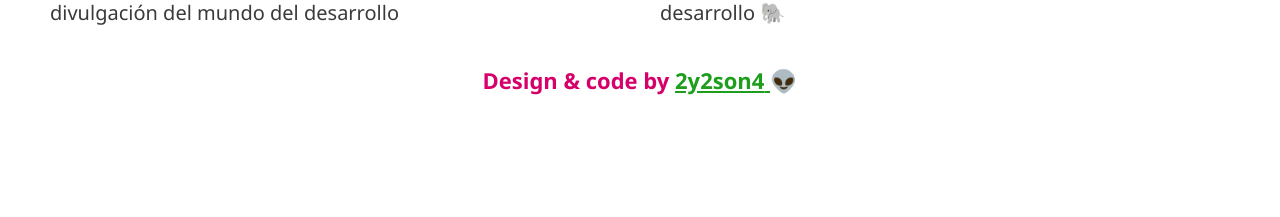
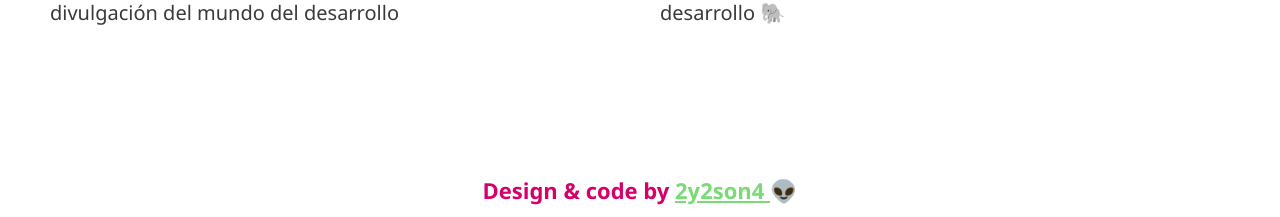
Before and after one commit to 2y2son4/favourite-videos-react, a React (Create React App) app: page / in a window 1280 px wide. Shown: the part 580-797 px from the top of the page. Built offline with nearby package versions, Linux system fonts and the light colour scheme.

Commit message:
:lipstick: Change footer position

```diff
--- a/src/styles/footer.scss
+++ b/src/styles/footer.scss
@@ -1,4 +1,6 @@
 .footer {
+  position: fixed;
+  bottom: 0;
   width: 100%;
   height: 50px;
   padding: 5px;
@@ -10,7 +12,7 @@
     color: #d6006b;
 
     &--link {
-      color: #1d9e1d;
+      color: #79db75;
 
       &:hover {
         color: #fabada;
```
